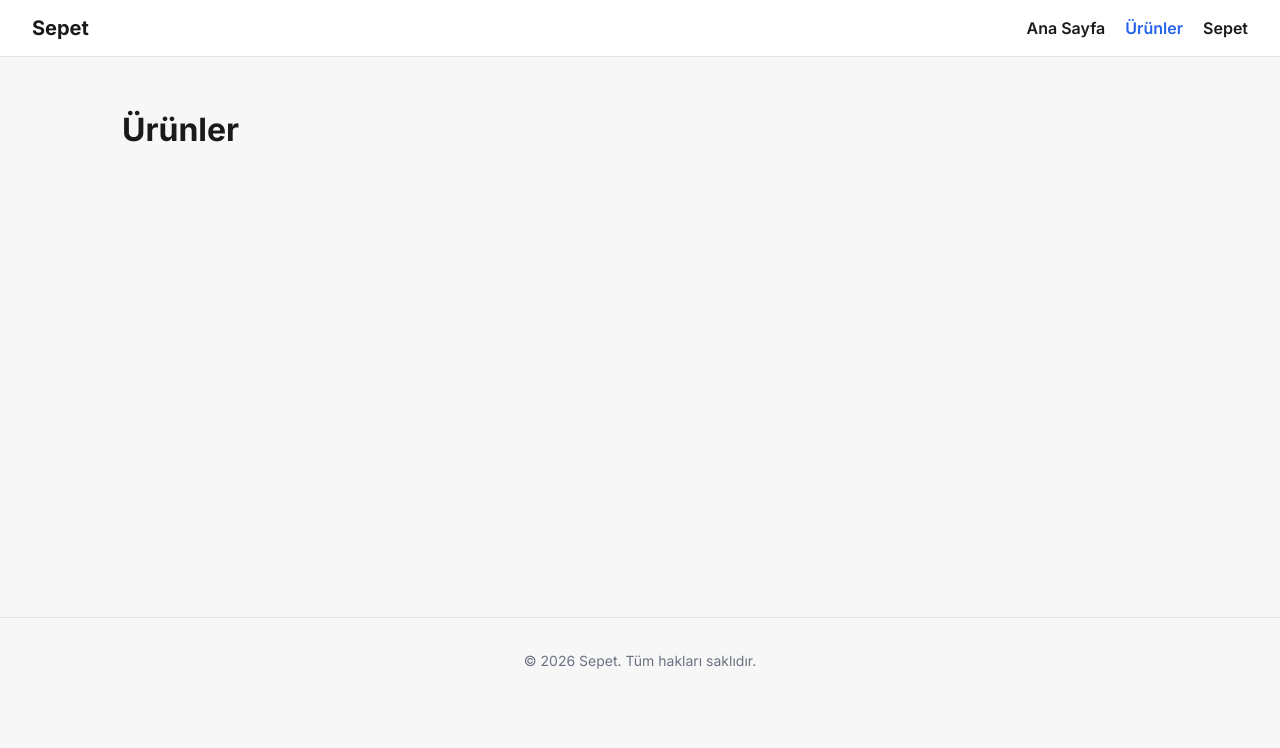
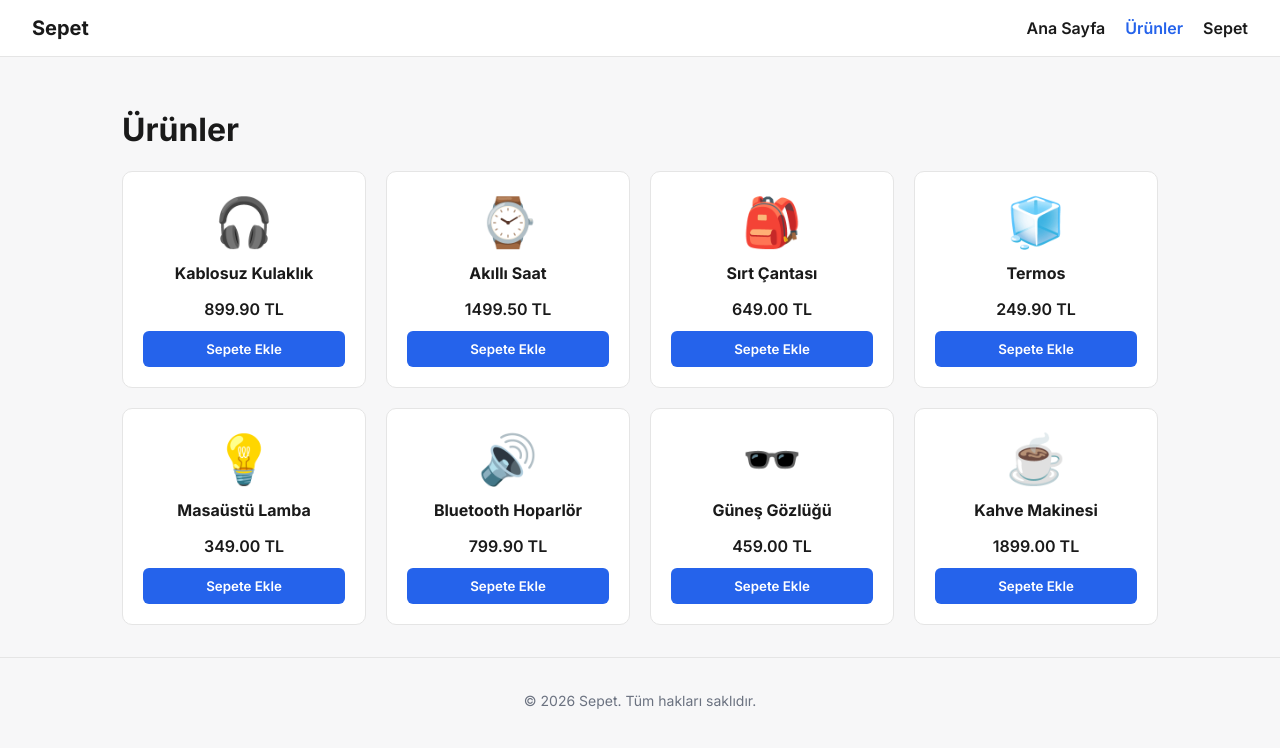
Before and after one commit to ferdikorkut/sepet, a React (Vite) app: page /urunler in a window 1280 px wide. Shown: the top 748 px of the page. Built offline with nearby package versions, Linux system fonts and the light colour scheme.

Commit message:
feat: add ProductCard and build Products page

```diff
--- /dev/null
+++ b/src/components/ProductCard.jsx
@@ -0,0 +1,16 @@
+import { useCart } from '../hooks/useCart.js';
+
+export default function ProductCard({ product }) {
+  const { dispatch } = useCart();
+
+  return (
+    <div className="product-card">
+      <div className="product-image" aria-hidden="true">{product.image}</div>
+      <h3>{product.name}</h3>
+      <p className="product-price">{product.price.toFixed(2)} TL</p>
+      <button onClick={() => dispatch({ type: 'ADD_ITEM', product })}>
+        Sepete Ekle
+      </button>
+    </div>
+  );
+}
--- a/src/index.css
+++ b/src/index.css
@@ -79,3 +79,43 @@ button {
   font-size: 14px;
   border-top: 1px solid #e5e5e5;
 }
+
+.product-grid {
+  display: grid;
+  grid-template-columns: repeat(auto-fill, minmax(220px, 1fr));
+  gap: 20px;
+  margin-top: 20px;
+}
+
+.product-card {
+  background: #ffffff;
+  border: 1px solid #e5e5e5;
+  border-radius: 10px;
+  padding: 20px;
+  text-align: center;
+}
+
+.product-card .product-image {
+  font-size: 48px;
+  margin-bottom: 12px;
+}
+
+.product-card h3 {
+  margin: 0 0 8px;
+  font-size: 16px;
+}
+
+.product-price {
+  font-weight: 600;
+  margin-bottom: 12px;
+}
+
+.product-card button {
+  width: 100%;
+  padding: 10px;
+  border: none;
+  border-radius: 6px;
+  background: #2563eb;
+  color: white;
+  font-weight: 600;
+}
--- a/src/pages/Products.jsx
+++ b/src/pages/Products.jsx
@@ -1,3 +1,15 @@
+import { products } from '../data/products.js';
+import ProductCard from '../components/ProductCard.jsx';
+
 export default function Products() {
-  return <h1>Ürünler</h1>;
+  return (
+    <div className="products-page">
+      <h1>Ürünler</h1>
+      <div className="product-grid">
+        {products.map((product) => (
+          <ProductCard key={product.id} product={product} />
+        ))}
+      </div>
+    </div>
+  );
 }
```
